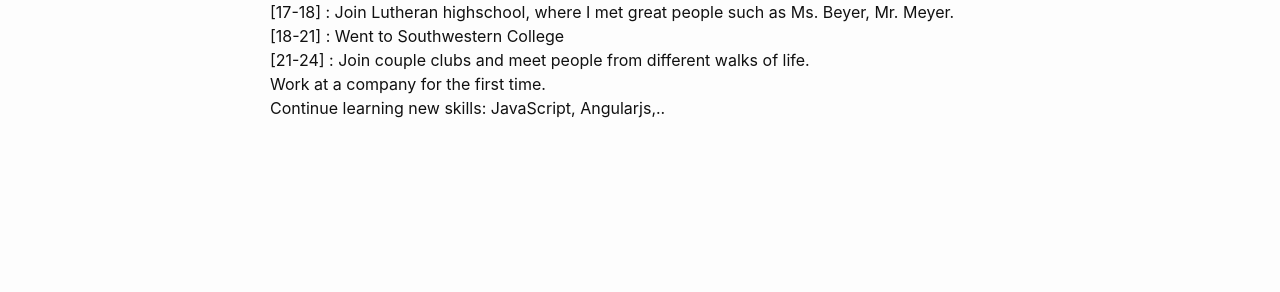
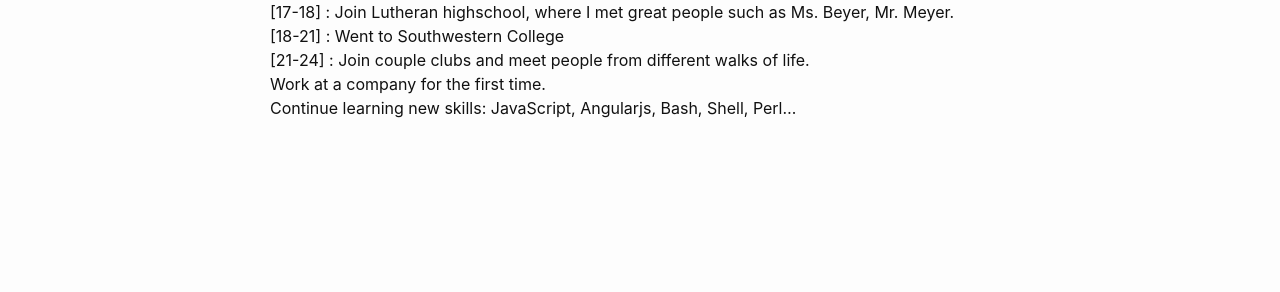
Before and after one commit to lamegaton/lamegaton.github.io, a Jekyll site: the page built from about.md, in a window 1280 px wide. Shown: the part 225-517 px from the top of the page. Built offline with Jekyll 4.4.1, drawn with Linux system fonts in a browser that asks for light colours.

Commit message:
Update about.md

```diff
--- a/about.md
+++ b/about.md
@@ -9,6 +9,6 @@ Hi, my name is Son Pham. I'm an international student from Vietnam.
 [01-17] : Have wonderful time with my family in Vietnam.
 [17-18] : Join Lutheran highschool, where I met great people such as Ms. Beyer, Mr. Meyer.
 [18-21] : Went to Southwestern College
-[21-24] :  Join couple clubs and meet people from different walks of life.
-Work at a company for the first time.
-Continue learning new skills: JavaScript, Angularjs,..
+[21-24] : Join couple clubs and meet people from different walks of life.
+          Work at a company for the first time.
+          Continue learning new skills: JavaScript, Angularjs, Bash, Shell, Perl...
```
